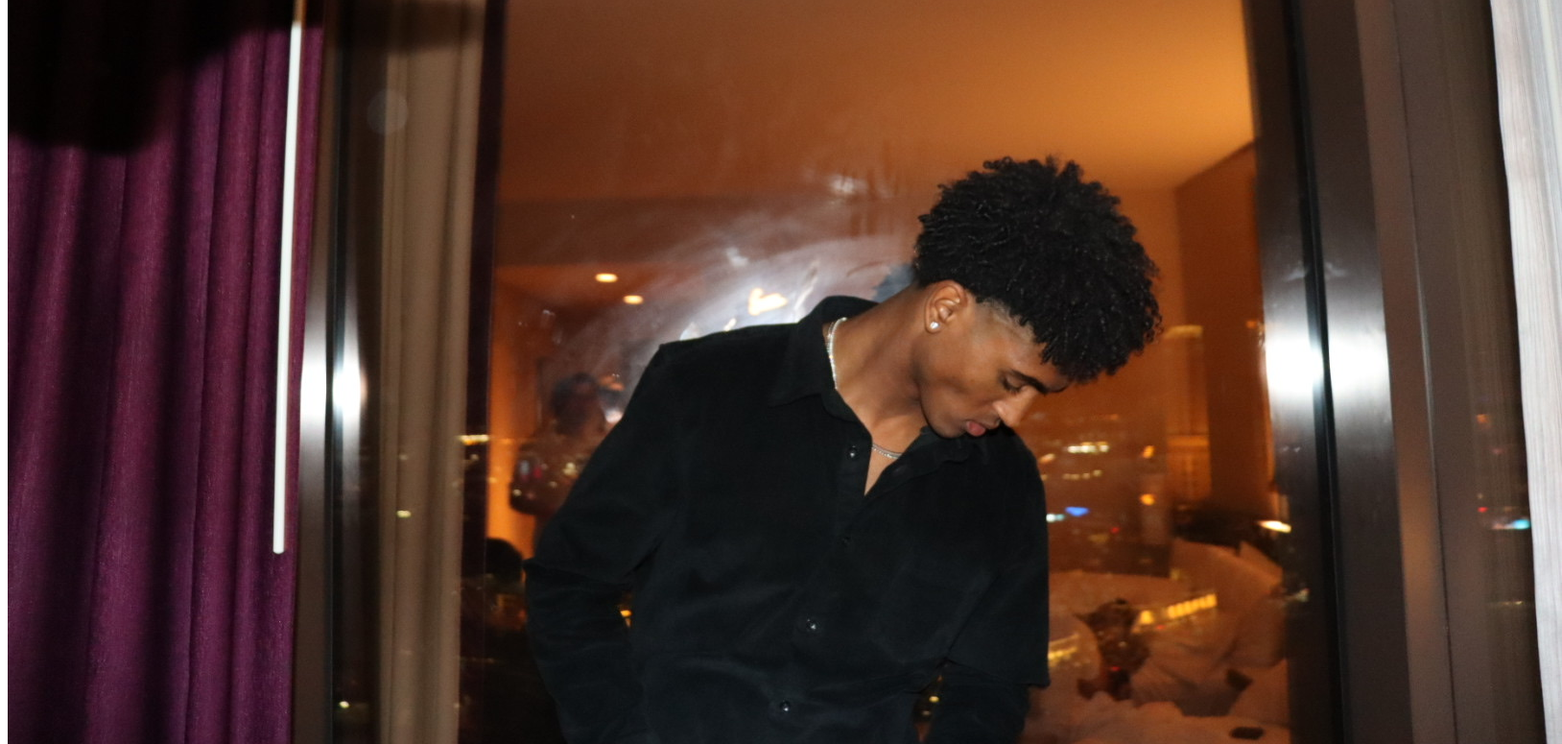
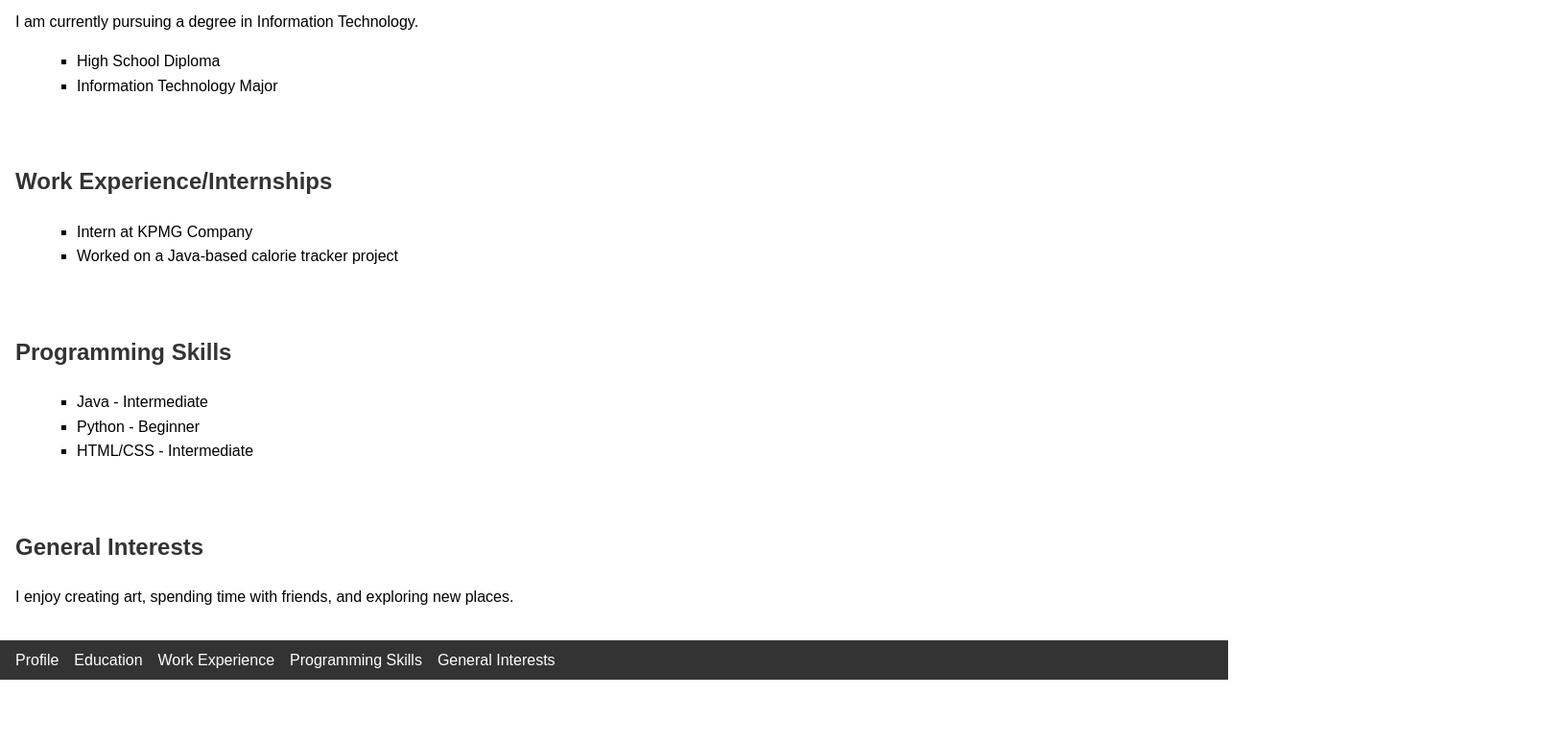
Before and after one commit to jtech-12/Arri, a plain HTML site: page index.html in a window 1280 px wide. Shown: the part 360-1135 px from the top of the page at 96% size, 1628 px wide, since content can reach past the window. After the commit the page ends 1068 px from the top, so only its background shows below. Drawn offline with Linux system fonts and the light colour scheme.

Commit message:
Update index.html

```diff
--- a/index.html
+++ b/index.html
@@ -1,3 +1,55 @@
+<!DOCTYPE html>
+<html lang="en">
+<head>
+    <meta charset="UTF-8">
+    <meta name="viewport" content="width=device-width, initial-scale=1.0">
+    <title>Julian's Portfolio</title>
+    <style>
+        body {
+            font-family: Arial, sans-serif;
+            line-height: 1.6;
+            margin: 0;
+            padding: 0;
+        }
+        nav {
+            background-color: #333;
+            color: #fff;
+            padding: 0.5rem 1rem;
+        }
+        nav ul {
+            list-style: none;
+            margin: 0;
+            padding: 0;
+            display: flex;
+            gap: 1rem;
+        }
+        nav ul li {
+            display: inline;
+        }
+        nav ul li a {
+            color: #fff;
+            text-decoration: none;
+        }
+        nav ul li a:hover {
+            text-decoration: underline;
+        }
+        section {
+            padding: 1rem;
+        }
+        h1, h2 {
+            color: #333;
+        }
+        ul {
+            list-style: square;
+            margin-left: 1.5rem;
+        }
+        img {
+            max-width: 150px;
+            border-radius: 50%;
+        }
+    </style>
+</head>
+<body>
     <section id="profile">
         <h1>Julian's Profile</h1>
         <!-- Image hosted on GitHub -->
@@ -13,7 +65,6 @@
             <li>Information Technology Major</li>
         </ul>
     </section>
-
 
     <section id="work-experience">
         <h2>Work Experience/Internships</h2>
@@ -32,12 +83,10 @@
         </ul>
     </section>
 
-
     <section id="interests">
         <h2>General Interests</h2>
         <p>I enjoy creating art, spending time with friends, and exploring new places.</p>
     </section>
-
 
     <nav>
         <ul>
@@ -48,3 +97,5 @@
             <li><a href="#interests">General Interests</a></li>
         </ul>
     </nav>
+</body>
+</html>
```
Lines whose indentation alone changed are shown as unchanged.
